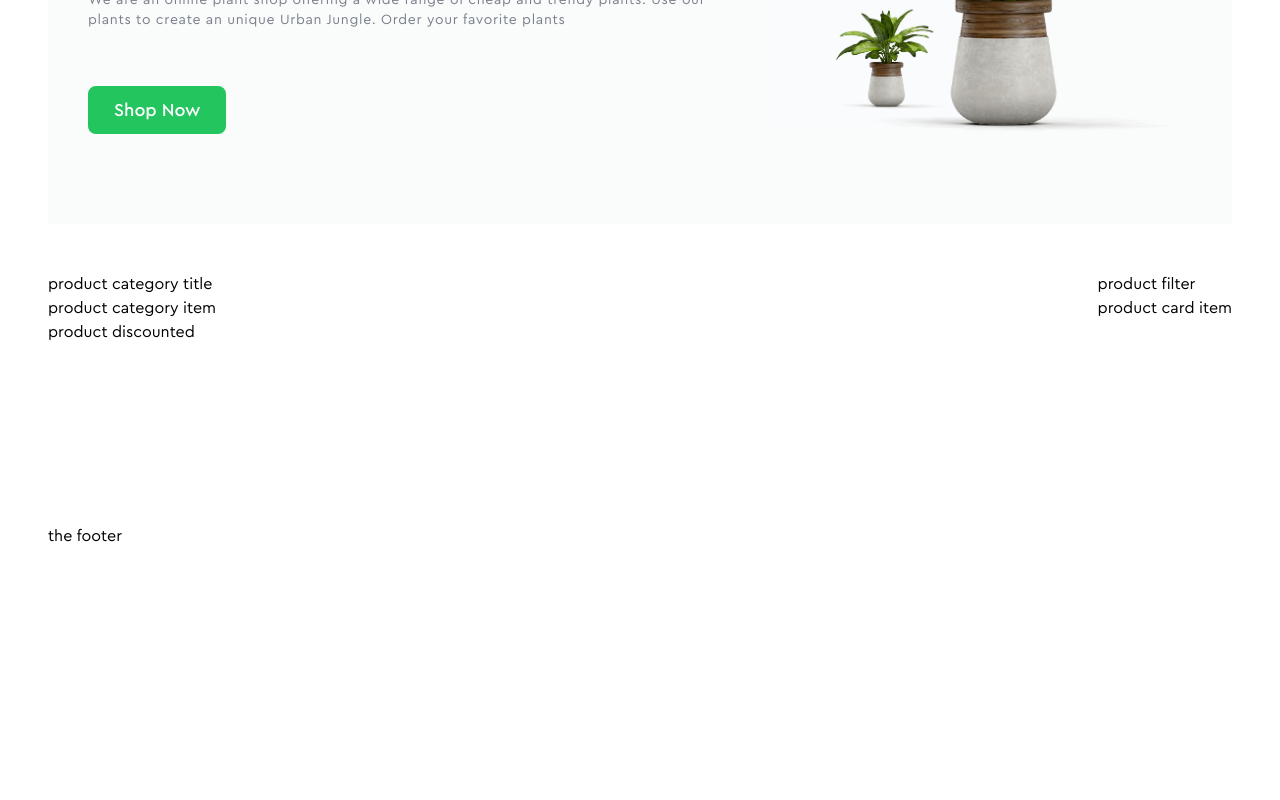
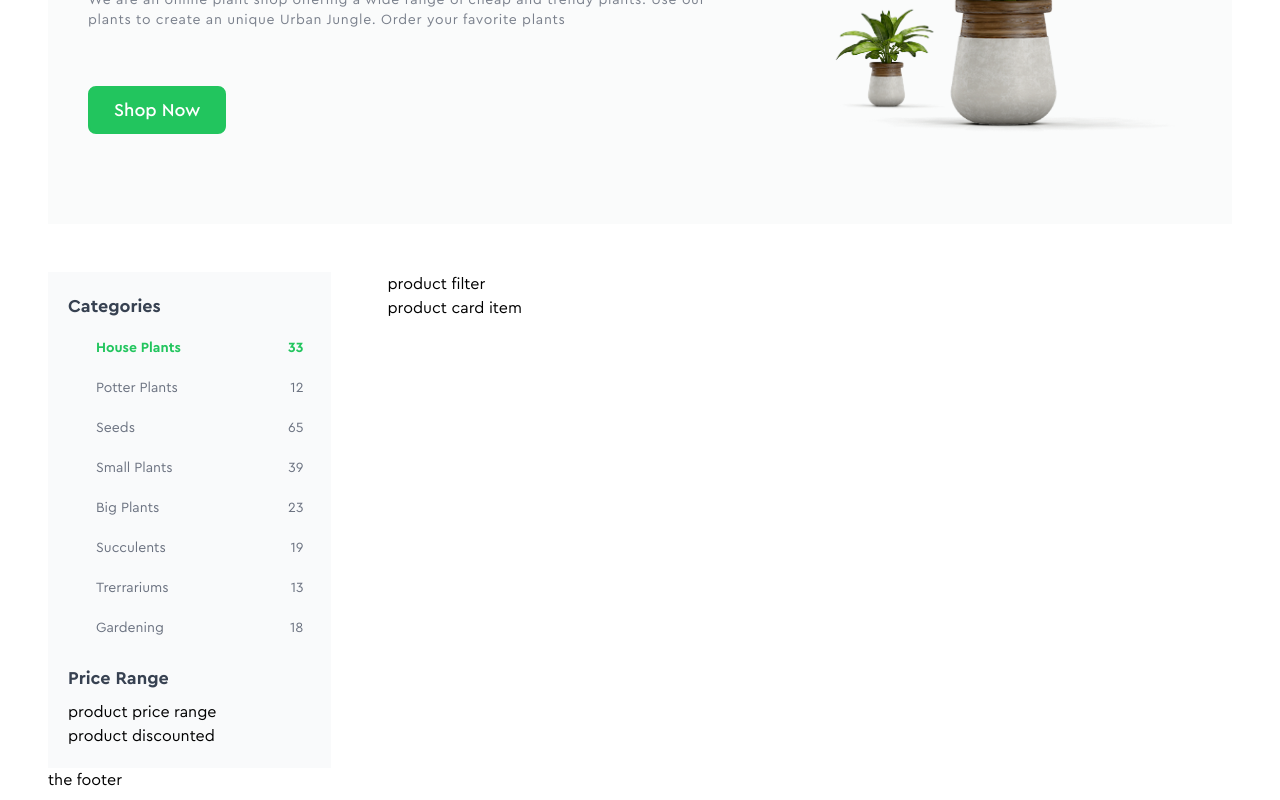
Before and after one commit to Sayidrahmatulloh/flowers-store, a Next.js app: page / in a window 1280 px wide. Shown: the part 380-1180 px from the top of the page. Before the commit the page ends 936 px from the top, so only its background shows below. Built offline with nearby package versions, Linux system fonts and the light colour scheme.

Commit message:
husky config

```diff
--- a/src/app/components/productCards.tsx
+++ b/src/app/components/productCards.tsx
@@ -3,7 +3,7 @@ import ProductFilter from './productFilter'
 
 function ProductCards() {
   return (
-    <div>
+    <div className='w-3/4'>
       <ProductFilter />
       <ProductCardItem />
     </div>
--- a/src/app/components/productCategories.tsx
+++ b/src/app/components/productCategories.tsx
@@ -1,12 +1,22 @@
+import { productCategoriesAndCount } from '@/constants/constants'
 import ProductCategoryItem from './productCategoryItem'
 import ProductCategoryTitle from './productCategoryTitle'
 import ProductDiscounted from './productDiscounted'
+import ProductPriceRange from './productPriceRange'
 
 function ProductCategories() {
   return (
-    <div>
-      <ProductCategoryTitle />
-      <ProductCategoryItem />
+    <div className='w-1/4 bg-gray-50 p-5'>
+      <ProductCategoryTitle text='Categories' />
+      <div className='mb-4 pl-5'>
+        {productCategoriesAndCount.map((item, i) => (
+          <ProductCategoryItem key={i} text={item.categoryName} count={item.count} />
+        ))}
+      </div>
+      <ProductCategoryTitle text='Price Range' />
+      <div>
+        <ProductPriceRange />
+      </div>
       <ProductDiscounted />
     </div>
   )
--- a/src/app/components/productCategoryItem.tsx
+++ b/src/app/components/productCategoryItem.tsx
@@ -1,4 +1,11 @@
-function ProductCategoryItem() {
-  return <div>product category item</div>
+function ProductCategoryItem({ text, count }: { text: string; count: number }) {
+  return (
+    <div
+      className={`flex h-10 cursor-pointer items-center justify-between rounded-md px-2 text-sm hover:bg-gray-200/50 ${text == 'House Plants' ? 'font-bold text-green-500' : 'text-gray-500'}`}
+    >
+      <h3 className='text-sm'>{text}</h3>
+      <span>{count}</span>
+    </div>
+  )
 }
 export default ProductCategoryItem
--- a/src/app/components/productCategoryTitle.tsx
+++ b/src/app/components/productCategoryTitle.tsx
@@ -1,4 +1,4 @@
-function ProductCategoryTitle() {
-  return <div>product category title</div>
+function ProductCategoryTitle({ text }: { text: string }) {
+  return <h2 className='mb-2 text-lg font-bold text-gray-700'>{text}</h2>
 }
 export default ProductCategoryTitle
--- /dev/null
+++ b/src/app/components/productPriceRange.tsx
@@ -0,0 +1,4 @@
+function ProductPriceRange() {
+  return <div>product price range</div>
+}
+export default ProductPriceRange
--- a/src/app/components/products.tsx
+++ b/src/app/components/products.tsx
@@ -3,7 +3,7 @@ import ProductCategories from './productCategories'
 
 function Products() {
   return (
-    <div className='flex items-start justify-between'>
+    <div className='flex items-start gap-14'>
       <ProductCategories />
       <ProductCards />
     </div>
--- a/src/app/layout.tsx
+++ b/src/app/layout.tsx
@@ -18,7 +18,7 @@ export default function RootLayout({
     <html lang='en' className={'select-none scroll-smooth'}>
       <body className={ceraFont.className}>
         <main className='mx-auto max-w-[1200px] p-2'>
-          <div className='fixed left-0 top-0 w-full bg-white px-4'>
+          <div className='fixed left-0 top-0 z-50 w-full bg-white px-4'>
             <TheHeader />
           </div>
           <div className='mt-24 min-h-screen'>{children}</div>
```
Also changed, not shown: package.json (+15 -1 lines), .eslintrc.json, 2 other files (tests, documents, lock files or other folders).
